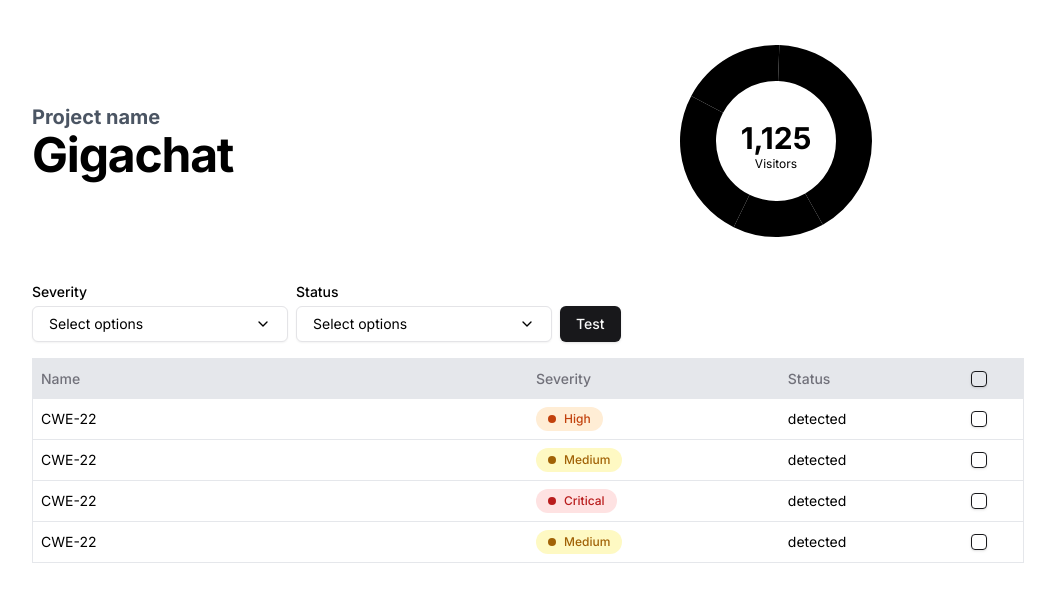
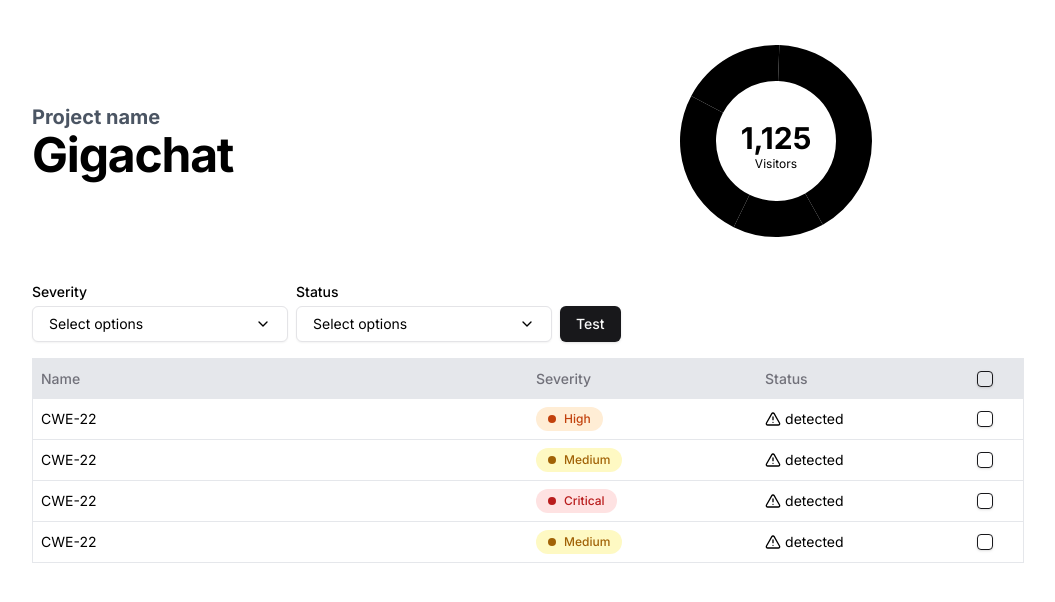
Before and after one commit to OwOHamper/Codetinel, a React (Vite) app in the folder Frontend/: page /projects/1 in a window 1280 px wide. Shown: the top 602 px of the page, without its empty margins (112-1167 px from the left). Built offline with nearby package versions, Linux system fonts and the light colour scheme.

Commit message:
Made StatusDisplay component

```diff
--- /dev/null
+++ b/Frontend/src/components/StatusDisplay.tsx
@@ -0,0 +1,32 @@
+import React from "react";
+import { TriangleAlert, CircleCheck, Clock3, FlaskConical } from "lucide-react";
+
+
+interface StatusProps {
+    status: "detected" | "queued" | "pending" | "finished"; // Define the statuses
+}
+
+export default function StatusDisplay({ status }: StatusProps) {
+    let Icon;
+    switch (status) {
+        case "detected":
+            Icon = TriangleAlert;
+            break;
+        case "queued":
+            Icon = Clock3;
+            break;
+        case "pending":
+            Icon = FlaskConical;
+            break;
+        case "finished":
+            Icon = CircleCheck;
+            break;
+    }
+
+    return (
+        <span className="flex items-center">
+            <Icon className="mr-1 h-4 w-4" />
+            {status}
+        </span>
+    )
+}
--- a/Frontend/src/components/VulnerabilitiesTable.tsx
+++ b/Frontend/src/components/VulnerabilitiesTable.tsx
@@ -1,5 +1,6 @@
 import { Table, TableHeader, TableRow, TableHead, TableCell, TableBody } from './ui/table';
 import SeverityDisplay from './SeverityDipslay';
+import StatusDisplay from './StatusDisplay';
 import React from 'react';
 // import { Checkbox } from "@/components/ui/checkbox"; // Import Checkbox from ShadCN
 import { Checkbox } from '@/components/ui/checkbox';
@@ -64,8 +65,12 @@
         {data.map((row, index) => (
           <TableRow key={row.name}>
             <TableCell className="w-1/2">{row.name}</TableCell>
-            <TableCell><SeverityDisplay severity={row.severity} /></TableCell>
-            <TableCell>{row.status}</TableCell>
+            <TableCell>
+              <SeverityDisplay severity={row.severity} />
+            </TableCell>
+            <TableCell>
+              <StatusDisplay status={row.status} />
+            </TableCell>
             <TableCell className="w-1/100">
               <Checkbox
                 checked={selectedRows.has(index)}
```
